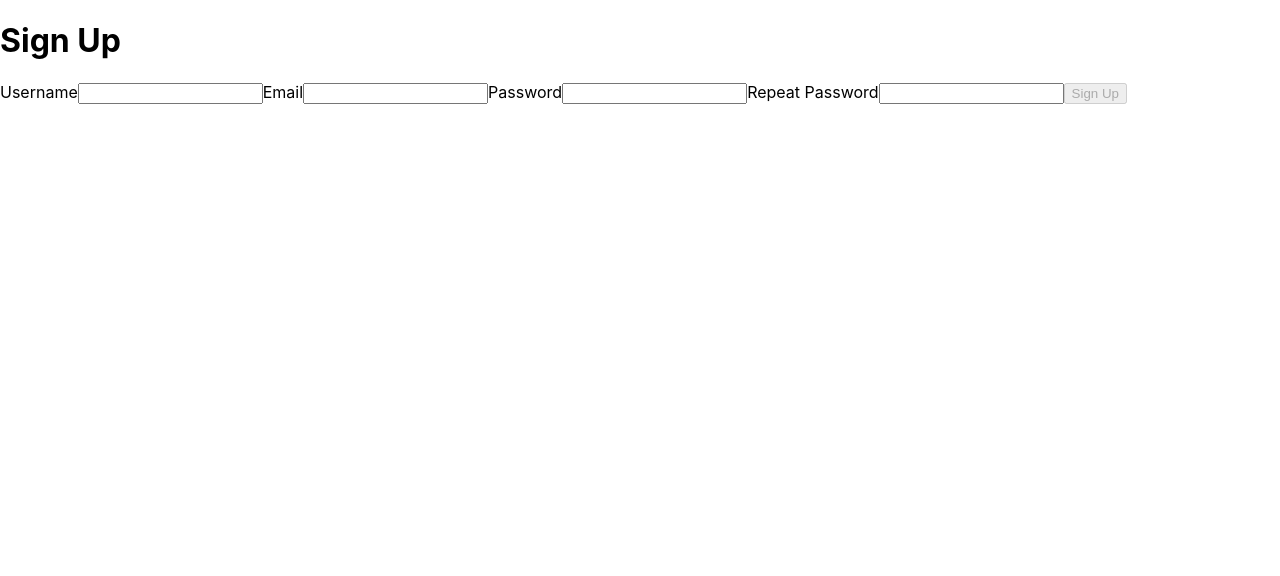
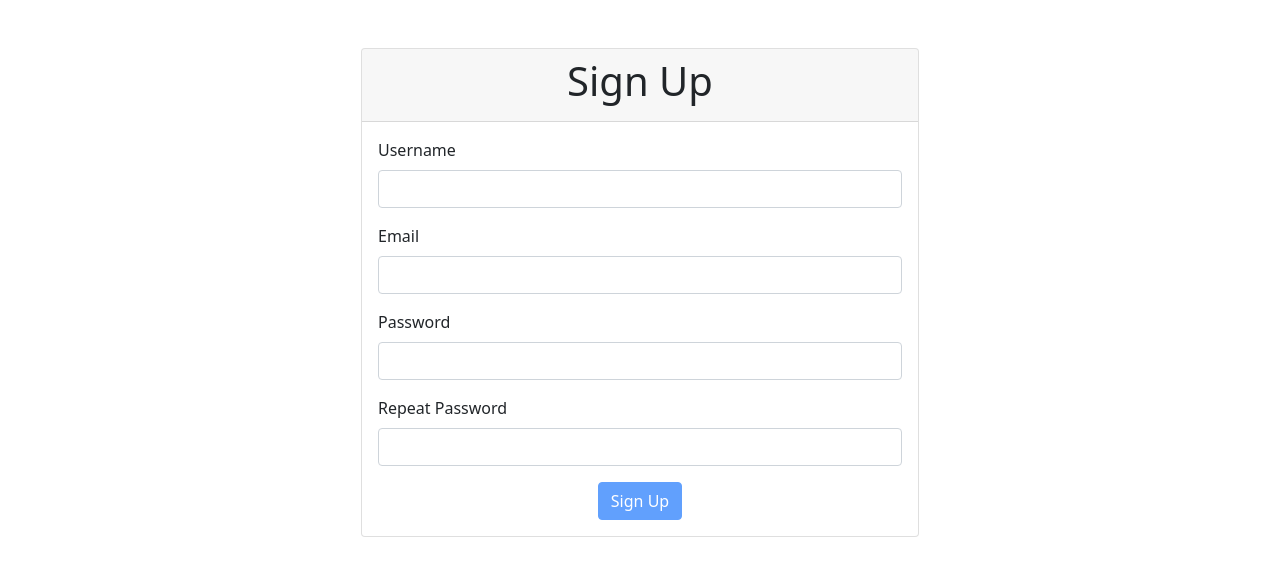
Before and after one commit to leemch/tdd-react, a React (Create React App) app: page / in a window 1280 px wide. Shown: the top 576 px of the page. Built offline with nearby package versions, Linux system fonts and the light colour scheme.

Commit message:
added styling

```diff
--- a/package.json
+++ b/package.json
@@ -35,5 +35,6 @@
       "last 1 firefox version",
       "last 1 safari version"
     ]
-  }
+  },
+  "proxy": "http://localhost:8080"
 }
--- a/public/index.html
+++ b/public/index.html
@@ -1,20 +1,20 @@
 <!DOCTYPE html>
 <html lang="en">
+
 <head>
   <meta charset="utf-8" />
   <link rel="icon" href="%PUBLIC_URL%/favicon.ico" />
   <meta name="viewport" content="width=device-width, initial-scale=1" />
   <meta name="theme-color" content="#000000" />
-    <meta
-      name="description"
-      content="Web site created using create-react-app"
-    />
+  <meta name="description" content="Web site created using create-react-app" />
   <link rel="apple-touch-icon" href="%PUBLIC_URL%/logo192.png" />
   <!--
       manifest.json provides metadata used when your web app is installed on a
       user's mobile device or desktop. See https://developers.google.com/web/fundamentals/web-app-manifest/
     -->
   <link rel="manifest" href="%PUBLIC_URL%/manifest.json" />
+  <link href="https://cdn.jsdelivr.net/npm/bootstrap@5.1.3/dist/css/bootstrap.min.css" rel="stylesheet"
+    integrity="sha384-1BmE4kWBq78iYhFldvKuhfTAU6auU8tT94WrHftjDbrCEXSU1oBoqyl2QvZ6jIW3" crossorigin="anonymous">
   <!--
       Notice the use of %PUBLIC_URL% in the tags above.
       It will be replaced with the URL of the `public` folder during the build.
@@ -26,6 +26,7 @@
     -->
   <title>React App</title>
 </head>
+
 <body>
   <noscript>You need to enable JavaScript to run this app.</noscript>
   <div id="root"></div>
@@ -40,4 +41,5 @@
       To create a production bundle, use `npm run build` or `yarn build`.
     -->
 </body>
+
 </html>
--- a/src/App.js
+++ b/src/App.js
@@ -2,7 +2,9 @@ import SignUpPage from './pages/SignUpPage';
 
 function App() {
   return (
-    <SignUpPage />
+    <div className='container'>
+      <SignUpPage />
+    </div>
   );
 }
 
--- a/src/index.css
+++ /dev/null
@@ -1,13 +0,0 @@
-body {
-  margin: 0;
-  font-family: -apple-system, BlinkMacSystemFont, 'Segoe UI', 'Roboto', 'Oxygen',
-    'Ubuntu', 'Cantarell', 'Fira Sans', 'Droid Sans', 'Helvetica Neue',
-    sans-serif;
-  -webkit-font-smoothing: antialiased;
-  -moz-osx-font-smoothing: grayscale;
-}
-
-code {
-  font-family: source-code-pro, Menlo, Monaco, Consolas, 'Courier New',
-    monospace;
-}
--- a/src/index.js
+++ b/src/index.js
@@ -1,6 +1,5 @@
 import React from 'react';
 import ReactDOM from 'react-dom';
-import './index.css';
 import App from './App';
 import reportWebVitals from './reportWebVitals';
 
--- a/src/pages/SignUpPage.js
+++ b/src/pages/SignUpPage.js
@@ -30,41 +30,63 @@ class SignUpPage extends React.Component {
         const { password, password_repeat } = this.state;
         let disabled = password !== password_repeat || (password === "" || password_repeat === "");
         return (
-            <div>
-                <form>
-                    <h1>Sign Up</h1>
-                    <label htmlFor="username">
+            <div className="col-lg-6 offset-lg-3 col-md-8 offset-md-2">
+                <form className="card mt-5">
+                    <div className="card-header">
+                        <h1 className="text-center">Sign Up</h1>
+                    </div>
+                    <div className="card-body">
+                        <div className="mb-3">
+                            <label className="form-label" htmlFor="username">
                                 Username
                             </label>
+
                             <input
+                                className="form-control"
                                 name="username"
                                 id="username"
                                 onChange={this.onInputChange}
                             />
-                    <label htmlFor="email">
+                        </div>
+
+                        <div className="mb-3">
+                            <label className="form-label" htmlFor="email">
                                 Email
                             </label>
                             <input
+                                className="form-control"
                                 name="email"
                                 id="email"
                                 onChange={this.onInputChange}
                             />
-                    <label htmlFor="password">Password</label>
+                        </div>
+                        <div className="mb-3">
+                            <label className="form-label" htmlFor="password">Password</label>
                             <input
+                                className="form-control"
                                 name="password"
                                 onChange={this.onInputChange}
                                 id="password"
                                 type="password" />
-                    <label htmlFor="repeat_password">Repeat Password</label>
+                        </div>
+                        <div className="mb-3">
+                            <label className="form-label" htmlFor="repeat_password">Repeat Password</label>
                             <input
+                                className="form-control"
                                 name="password_repeat"
                                 onChange={this.onInputChange}
                                 id="repeat_password"
                                 type="password"
                             />
-                    <button disabled={disabled} onClick={this.submit}>
+                        </div>
+                        <div className="text-center">
+                            <button className="btn btn-primary" disabled={disabled} onClick={this.submit}>
                                 Sign Up
                             </button>
+                        </div>
+                    </div>
+
+
                 </form>
             </div>
 
```
Lines whose indentation alone changed are shown as unchanged.
